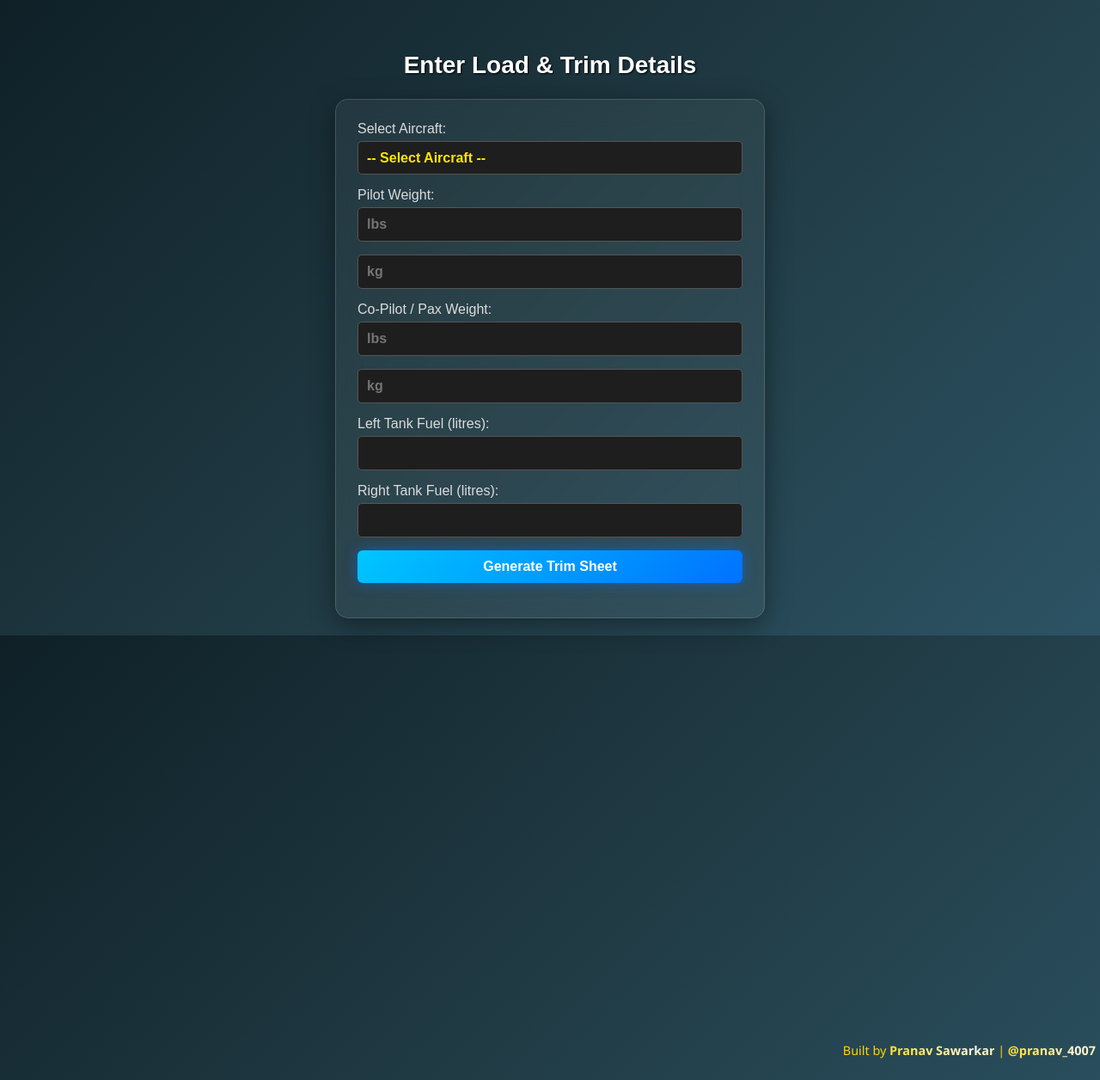
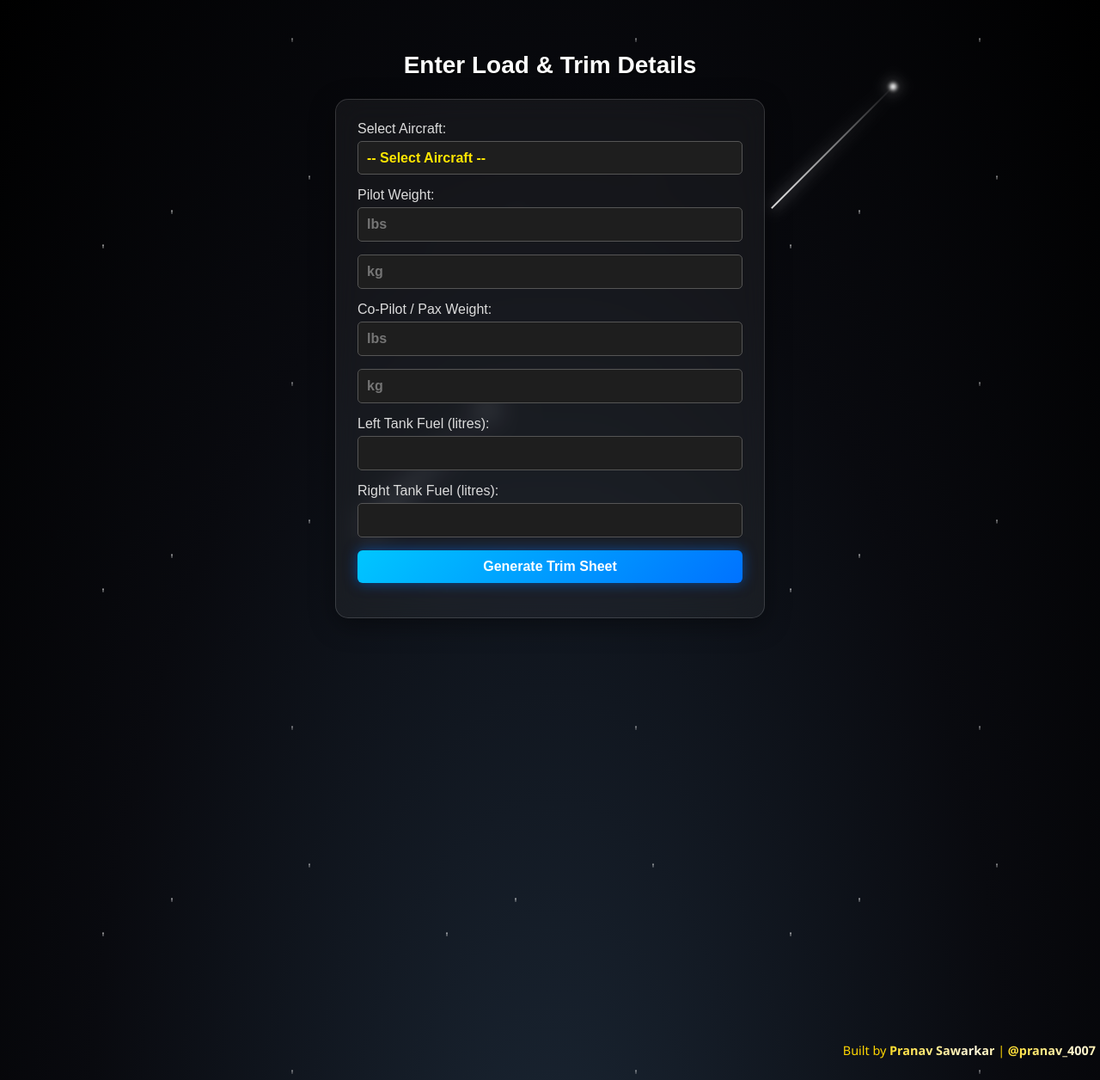
Before and after one commit to pranav4007/load-trim-app, a Flask app: page / in a window 1280 px wide. Shown: the whole page at 86% size. Run offline with Flask 3, Linux system fonts and the light colour scheme.

Commit message:
index.html

```diff
--- a/templates/index.html
+++ b/templates/index.html
@@ -8,7 +8,7 @@
   <title>Load & Trim Input</title>
   <link rel="stylesheet" href="/static/style.css" />
   <style>
-
+    /* ===== your original styles (unchanged) ===== */
     body {
       font-family: Arial, sans-serif;
       padding: 20px;
@@ -63,9 +63,103 @@
       color: gold;
       text-decoration: none;
     }
+
+    /* ===== universe background + meteors (added) ===== */
+    .sky-bg {
+      position: fixed;
+      inset: 0;
+      z-index: -1;              /* behind your content */
+      pointer-events: none;     /* never block clicks */
+      overflow: hidden;
+      background: radial-gradient(ellipse at 50% 120%, #1b2735 0%, #090a0f 60%, #000 100%);
+    }
+
+    /* two subtle star layers drifting for parallax */
+    .sky-stars,
+    .sky-stars.layer2 {
+      position: absolute;
+      inset: -50% -50%;  /* larger than viewport for drift */
+      opacity: 0.6;
+      background-image:
+        radial-gradient(2px 2px at 10% 20%, rgba(255,255,255,0.9) 50%, transparent 52%),
+        radial-gradient(1px 1px at 30% 40%, rgba(255,255,255,0.7) 50%, transparent 52%),
+        radial-gradient(1.5px 1.5px at 50% 10%, rgba(255,255,255,0.8) 50%, transparent 52%),
+        radial-gradient(1px 1px at 70% 60%, rgba(255,255,255,0.6) 50%, transparent 52%),
+        radial-gradient(2px 2px at 90% 30%, rgba(255,255,255,0.9) 50%, transparent 52%),
+        radial-gradient(1px 1px at 15% 80%, rgba(255,255,255,0.7) 50%, transparent 52%),
+        radial-gradient(1.5px 1.5px at 45% 70%, rgba(255,255,255,0.75) 50%, transparent 52%),
+        radial-gradient(1px 1px at 85% 85%, rgba(255,255,255,0.6) 50%, transparent 52%);
+      background-size: 400px 400px;
+      animation: starsDrift 120s linear infinite;
+    }
+
+    .sky-stars.layer2 {
+      opacity: 0.35;
+      filter: blur(0.3px);
+      animation-duration: 180s;
+    }
+
+    @keyframes starsDrift {
+      from { transform: translate3d(0, 0, 0); }
+      to   { transform: translate3d(0, -120px, 0); }
+    }
+
+    /* meteor streaks */
+    .meteor {
+      --x: 50%;
+      --delay: 0s;
+      --dur: 3.5s;
+
+      position: fixed;
+      top: -12vh;               /* start above viewport */
+      left: var(--x);
+      width: 2px;
+      height: 16vh;
+      background: linear-gradient(45deg, rgba(255,255,255,0.95), rgba(255,255,255,0));
+      transform: rotate(45deg);
+      filter: drop-shadow(0 0 8px rgba(255,255,255,0.9));
+      opacity: 0;
+      animation: meteorFall var(--dur) linear infinite;
+      animation-delay: var(--delay);
+      z-index: -1;              /* still behind content */
+    }
+
+    .meteor::before {
+      content: "";
+      position: absolute;
+      top: -3px;
+      left: -3px;
+      width: 8px;
+      height: 8px;
+      border-radius: 50%;
+      background: #fff;
+      filter: blur(2px);
+    }
+
+    @keyframes meteorFall {
+      0%   { transform: translate3d(0, 0, 0) rotate(45deg); opacity: 1; }
+      70%  { opacity: 1; }
+      100% { transform: translate3d(-70vw, 100vh, 0) rotate(45deg); opacity: 0; }
+    }
   </style>
 </head>
 <body>
+  <!-- universe background (behind everything) -->
+  <div class="sky-bg" aria-hidden="true">
+    <div class="sky-stars"></div>
+    <div class="sky-stars layer2"></div>
+
+    <!-- multiple meteors with varied positions, delays, and durations -->
+    <span class="meteor" style="--x: 15%; --delay: 0s;   --dur: 3.8s;"></span>
+    <span class="meteor" style="--x: 32%; --delay: 1.5s; --dur: 3.2s;"></span>
+    <span class="meteor" style="--x: 55%; --delay: 3.2s; --dur: 3.6s;"></span>
+    <span class="meteor" style="--x: 72%; --delay: 4.7s; --dur: 4.0s;"></span>
+    <span class="meteor" style="--x: 88%; --delay: 6.0s; --dur: 3.4s;"></span>
+    <span class="meteor" style="--x: 24%; --delay: 7.8s; --dur: 3.9s;"></span>
+    <span class="meteor" style="--x: 64%; --delay: 9.5s; --dur: 3.3s;"></span>
+    <span class="meteor" style="--x: 80%; --delay: 11s;  --dur: 3.7s;"></span>
+  </div>
+
   <h2>Enter Load & Trim Details</h2>
 
   <form method="post">
@@ -78,7 +172,6 @@
       <option value="PFA">VT-PFA</option>
       <option value="AGH">VT-AGH</option>
     </select>
-
 
     <label>Pilot Weight:</label>
     <input type="text" name="pilot_weight_lbs" id="pilot_weight_lbs" placeholder="lbs" inputmode="decimal" pattern="^\d+(\.\d{1,2})?$" oninput="convertPilotToKg()">
@@ -95,8 +188,6 @@
     <input type="number" name="fuel_right" required>
 
     <button type="button" onclick="validateAndShowDisclaimer()">Generate Trim Sheet</button>
-
-
   </form>
 
   <div class="golden-signature">
@@ -203,7 +294,5 @@ document.addEventListener("DOMContentLoaded", function () {
 });
 </script>
 
-
-
 </body>
 </html>
```
Lines whose indentation alone changed are shown as unchanged.
